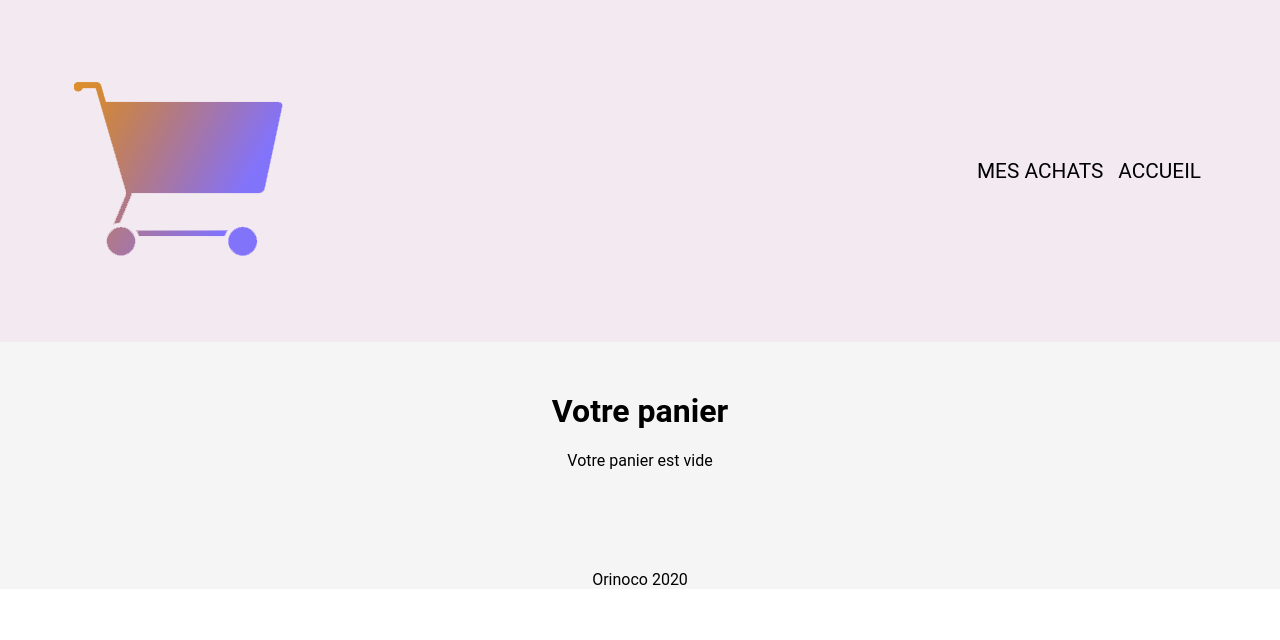
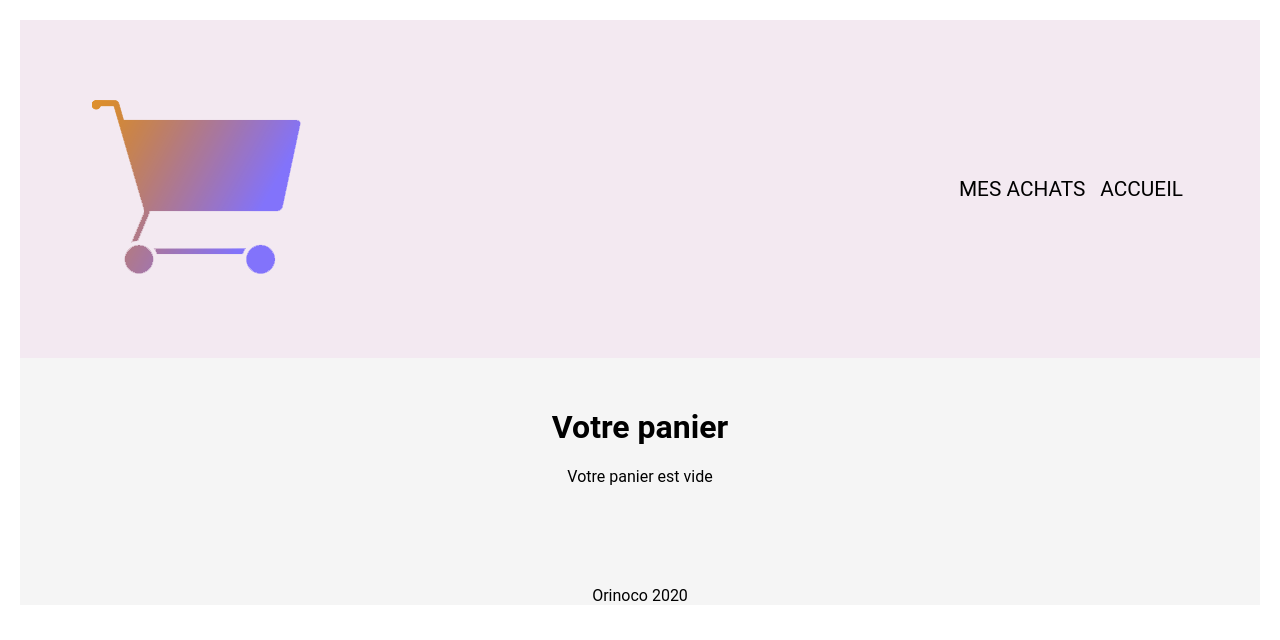
Before and after one commit to ouattaraserge/P5ORINOCO, a website: page front/panier.html in a window 1280 px wide. Drawn offline with Linux system fonts and the light colour scheme; files that its build step writes are made by us from their sources.

Commit message:
modification style.css

```diff
--- a/front/style.css
+++ b/front/style.css
@@ -1,17 +1,23 @@
-
 .container {
-  width: 100%;
+  width: auto;
   max-width: 1400px;
   margin: auto;
   text-align: center;
   background-color: whitesmoke;
   font-family: "roboto", sans-serif;
 }
+div {
+  display: block;
+}
 body {
-  margin: 0;
+  margin: 20px;
+  display: block;
+  text-align: center;
+  flex-wrap: nowrap;
+
 }
 .contenu {
-  width: 100%;
+  width: auto;
 }
 .choixOptions {
   width: 200px;
@@ -37,7 +43,7 @@ header {
   -ms-flex-align: center;
   align-items: center;
   background-color: #f3e9f1;
-  width: 90%;
+  width: auto;
   height: auto;
   padding: 5%;
 }
@@ -94,18 +100,16 @@ article a:hover {
 }
 .produit {
   margin: auto;
+}
 
-}
 .imageCamera,
 .imageProduit {
   box-shadow: 5px 5px 3px black;
-  flex-wrap: wrap;
-  justify-content: space-around;
-  flex-direction: initial;
+  width: 550px;
 }
 label {
   display: flex;
-  flex-direction:column;
+  flex-direction: column;
 }
 .carteProduit {
   border: rgb(36, 27, 27) 1px solid;
@@ -122,7 +126,7 @@ label {
 .libelle {
   display: flex;
   flex-direction: row;
-  justify-content: flex-start;
+  justify-content: center;
 }
 .description {
   margin: 20px 0;
@@ -131,7 +135,8 @@ h1 {
   font-family: "Roboto", sans-serif;
   padding-top: 20px;
 }
-h2, p {
+h2,
+p {
   margin: 0;
 }
 h2 {
@@ -158,7 +163,7 @@ h2 {
 }
 .nomModele {
   display: flex;
-  flex-wrap:wrap;
+  flex-wrap: wrap;
 }
 .prixTotal {
   text-align: left;
@@ -210,8 +215,6 @@ footer p {
   padding: auto;
   color: black;
 }
-
-
 
 @media screen and (max-width: 800px) {
   .imageLogo {
```
Lines whose indentation alone changed are shown as unchanged.
